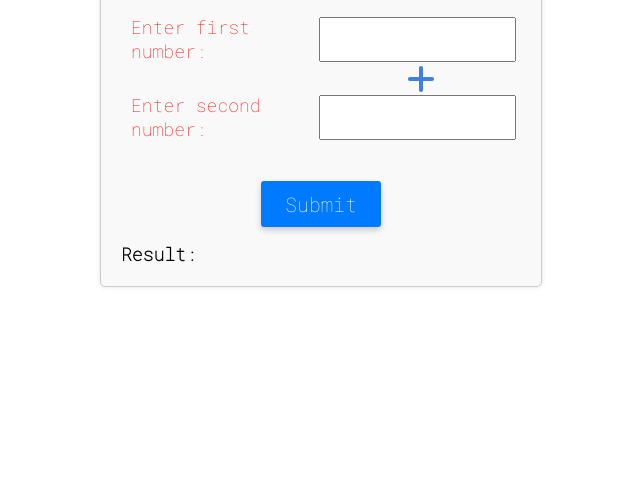
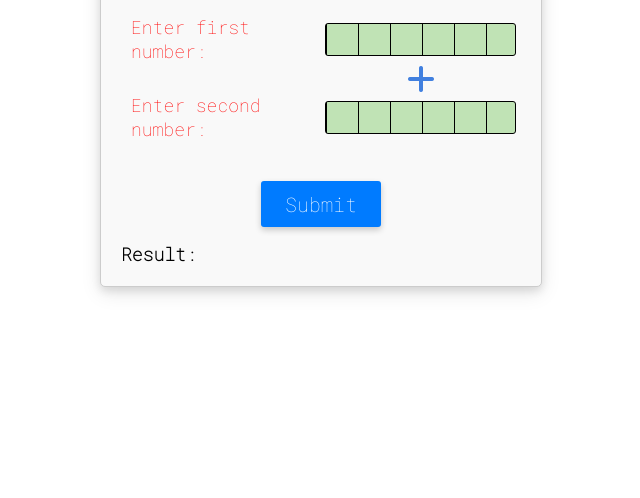
Before and after one commit to s-m-john/homework1, a website: page index.html in a window 1280 px wide. Shown: the part 302-800 px from the top of the page, without its empty margins (319-959 px from the left). Drawn offline with Linux system fonts and the light colour scheme.

Commit message:
styled input field of calculator

```diff
--- a/styles.css
+++ b/styles.css
@@ -16,7 +16,8 @@ body {
     border-radius: 5px;
     background-color: #f9f9f9;
     box-shadow: 0 0 5px rgba(0, 0, 0, 0.1);
-  }
+  box-shadow: 0 4px 8px rgba(0, 0, 0, 0.1), 0 6px 20px rgba(0, 0, 0, 0.1); /* Add box-shadow for 3D effect */
+}
 
   .input-field,
   label {
@@ -85,3 +86,19 @@ body {
     margin-top: 15px;
     text-align: left;
   }
+
+
+/* Style the input field to be a transparent green with vertical lines like a calulator screen. */
+  .input-field {
+    /* Set a background image with repeating vertical lines */
+    background-image: repeating-linear-gradient(to right, #000 0, #000 1px, transparent 1px, transparent 32px);
+    /* Add some padding to create space between the content and the input field edges */
+    padding: 5px;
+    /* Set the text color to black */
+    color: #000;
+    /* Add a border to create a distinct input area */
+    border: 1px solid #000;
+    /* Add border radius for a more rounded look */
+    border-radius: 3px;
+    background-color: rgb(136, 205, 115, 0.5);
+  }
```
